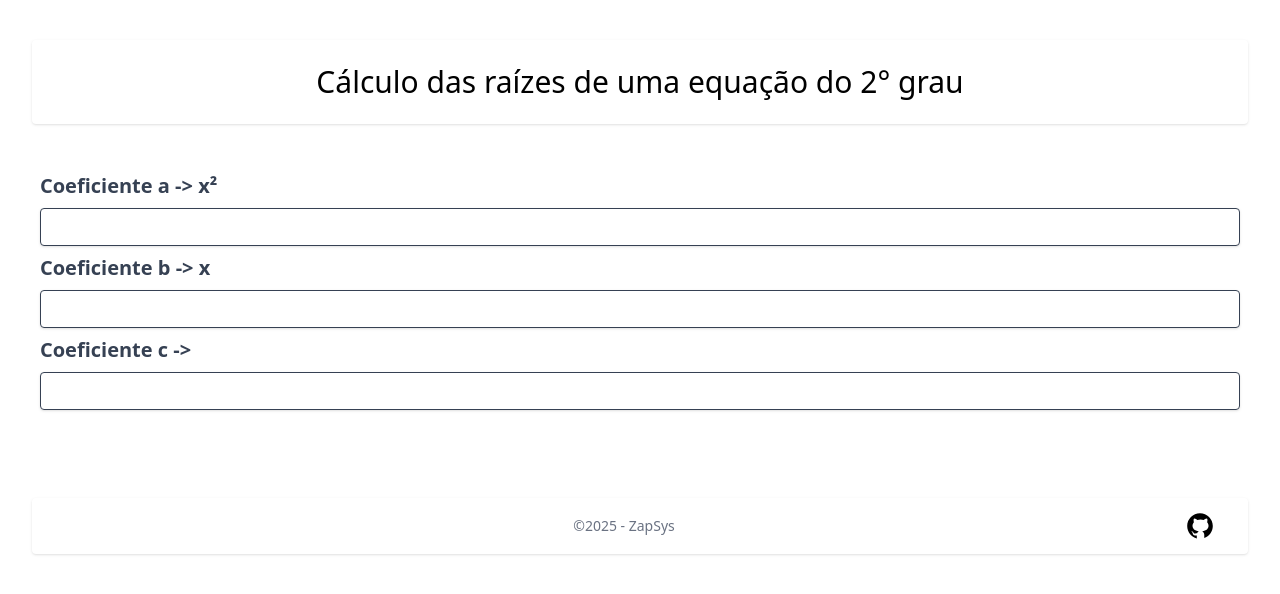
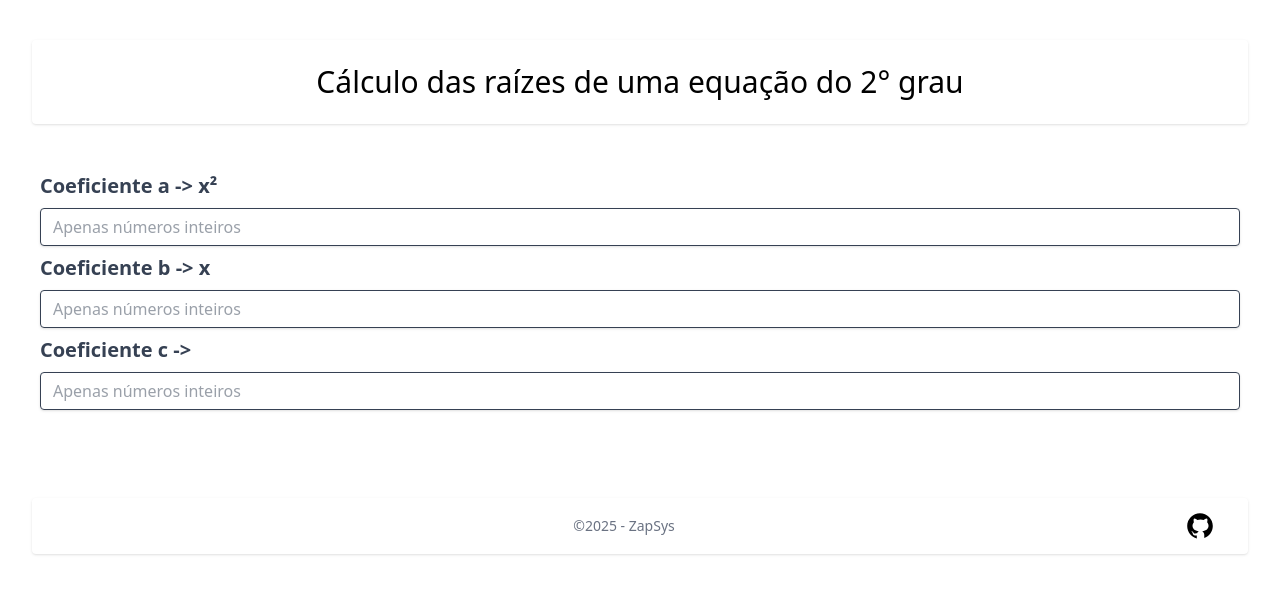
Before and after one commit to zapsys/equacoes-2-grau, a Vue app: page / in a window 1280 px wide. Shown: the top 594 px of the page. Built offline with nearby package versions, Linux system fonts and the light colour scheme.

Commit message:
Placeholder property added

```diff
--- a/src/components/Raizes.vue
+++ b/src/components/Raizes.vue
@@ -13,7 +13,7 @@
                 <input
                     class="shadow appearance-none border rounded w-full py-2 px-3 text-gray-700 leading-tight focus:outline-none focus:shadow-outline"
                     id="a" type="text" pattern="[0-9]+" v-model="coef_a" @focus="$event.target.select()"
-                    @keypress="isNumber($event)">
+                    @keypress="isNumber($event)" placeholder="Apenas números inteiros">
             </div>
             <div class="m-2">
                 <label class="block text-xl text-gray-700 font-bold mb-2" for="b">
@@ -22,7 +22,7 @@
                 <input
                     class="shadow appearance-none border rounded w-full py-2 px-3 text-gray-700 leading-tight focus:outline-none focus:shadow-outline"
                     id="b" type="text" pattern="[0-9]+" v-model="coef_b" @focus="$event.target.select()"
-                    @keypress="isNumber($event)">
+                    @keypress="isNumber($event)" placeholder="Apenas números inteiros">
             </div>
             <div class="m-2">
                 <label class="block text-xl text-gray-700 font-bold mb-2" for="c">
@@ -31,7 +31,7 @@
                 <input
                     class="shadow appearance-none border rounded w-full py-2 px-3 text-gray-700 leading-tight focus:outline-none focus:shadow-outline"
                     id="c" type="text" pattern="[0-9]+" v-model="coef_c" @focus="$event.target.select()"
-                    @keypress="isNumber($event)">
+                    @keypress="isNumber($event)" placeholder="Apenas números inteiros">
             </div>
         </div>
         <div class="flex-row justify-center px-4 py-5">
```
